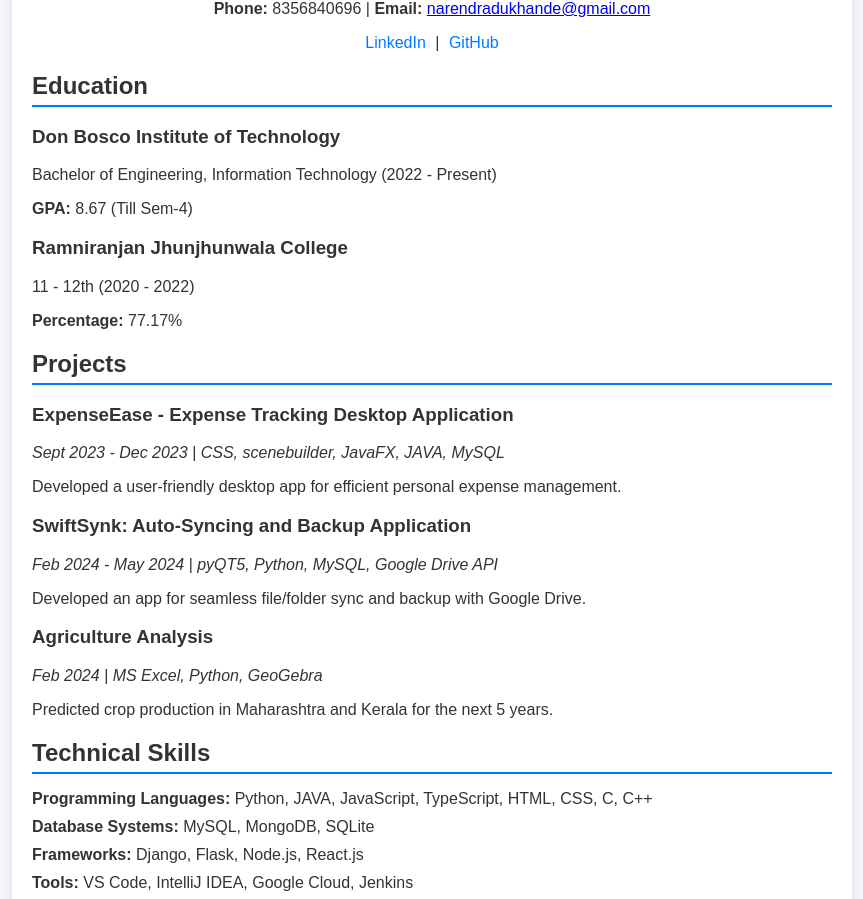
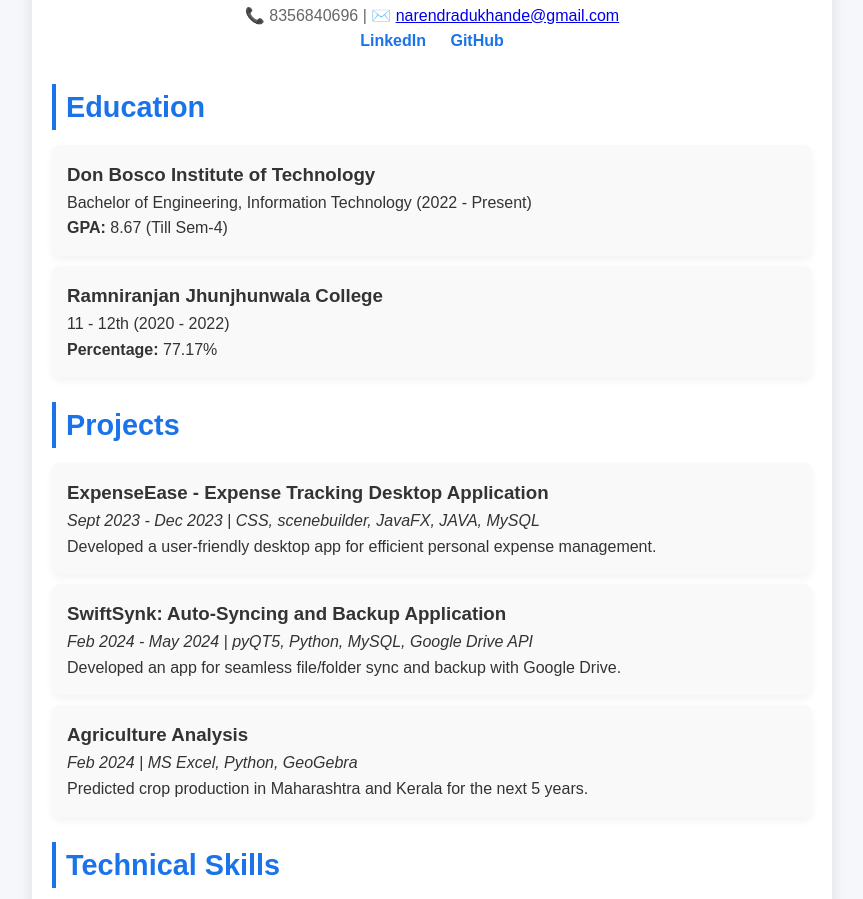
Before and after one commit to narendra3003/profile, a plain HTML site: page index.html in a window 1280 px wide. Shown: the part 107-1006 px from the top of the page, without its empty margins (208-1071 px from the left). Drawn offline with Linux system fonts and the light colour scheme.

Commit message:
Updated CSS

```diff
--- a/index.html
+++ b/index.html
@@ -10,25 +10,26 @@
 
 <div class="container">
     <!-- Header Section -->
-    <header>
+    <header class="header">
         <h1>Narendra Dukhande</h1>
         <p>Thane (W), Maharashtra, 400606</p>
-        <p><strong>Phone:</strong> 8356840696 | <strong>Email:</strong> <a href="mailto:narendradukhande@gmail.com">narendradukhande@gmail.com</a></p>
+        <p class="contact-info">📞 8356840696 | ✉️ <a href="mailto:narendradukhande@gmail.com">narendradukhande@gmail.com</a></p>
         <div class="social-links">
-            <a href="https://linkedin.com/in/narendra-dukhande" target="_blank">LinkedIn</a> |
+            <a href="https://linkedin.com/in/narendra-dukhande" target="_blank">LinkedIn</a>
             <a href="https://github.com/narendra3003" target="_blank">GitHub</a>
         </div>
     </header>
 
+    <main>
         <!-- Education Section -->
-    <section>
+        <section class="section">
             <h2>Education</h2>
-        <div class="education-item">
+            <div class="card">
                 <h3>Don Bosco Institute of Technology</h3>
                 <p>Bachelor of Engineering, Information Technology (2022 - Present)</p>
                 <p><strong>GPA:</strong> 8.67 (Till Sem-4)</p>
             </div>
-        <div class="education-item">
+            <div class="card">
                 <h3>Ramniranjan Jhunjhunwala College</h3>
                 <p>11 - 12th (2020 - 2022)</p>
                 <p><strong>Percentage:</strong> 77.17%</p>
@@ -36,19 +37,19 @@
         </section>
 
         <!-- Projects Section -->
-    <section>
+        <section class="section">
             <h2>Projects</h2>
-        <div class="project-item">
+            <div class="card">
                 <h3>ExpenseEase - Expense Tracking Desktop Application</h3>
                 <p><em>Sept 2023 - Dec 2023 | CSS, scenebuilder, JavaFX, JAVA, MySQL</em></p>
                 <p>Developed a user-friendly desktop app for efficient personal expense management.</p>
             </div>
-        <div class="project-item">
+            <div class="card">
                 <h3>SwiftSynk: Auto-Syncing and Backup Application</h3>
                 <p><em>Feb 2024 - May 2024 | pyQT5, Python, MySQL, Google Drive API</em></p>
                 <p>Developed an app for seamless file/folder sync and backup with Google Drive.</p>
             </div>
-        <div class="project-item">
+            <div class="card">
                 <h3>Agriculture Analysis</h3>
                 <p><em>Feb 2024 | MS Excel, Python, GeoGebra</em></p>
                 <p>Predicted crop production in Maharashtra and Kerala for the next 5 years.</p>
@@ -56,9 +57,9 @@
         </section>
 
         <!-- Skills Section -->
-    <section>
+        <section class="section">
             <h2>Technical Skills</h2>
-        <ul>
+            <ul class="skills-list">
                 <li><strong>Programming Languages:</strong> Python, JAVA, JavaScript, TypeScript, HTML, CSS, C, C++</li>
                 <li><strong>Database Systems:</strong> MySQL, MongoDB, SQLite</li>
                 <li><strong>Frameworks:</strong> Django, Flask, Node.js, React.js</li>
@@ -68,7 +69,7 @@
         </section>
 
         <!-- Achievements Section -->
-    <section>
+        <section class="section">
             <h2>Honors and Achievements</h2>
             <ul>
                 <li>Winner of DBIT Innoquest 2023 (Dec 2023)</li>
@@ -77,14 +78,14 @@
         </section>
 
         <!-- Extracurricular Section -->
-    <section>
+        <section class="section">
             <h2>Extracurricular Experience</h2>
-        <div class="extra-item">
+            <div class="card">
                 <h3>Design Team Core Member</h3>
                 <p><em>DOMAIN Club - DBIT Math Club (Oct 2023 - Mar 2024)</em></p>
                 <p>Organized Math Club quiz competitions and taught juniors in Calculator Workshop.</p>
             </div>
-        <div class="extra-item">
+            <div class="card">
                 <h3>DSA Expert</h3>
                 <p><em>Google Developers Group on Campus (Sep 2024 - Present)</em></p>
                 <p>Mentored juniors in DSA and Competitive Programming.</p>
@@ -92,20 +93,13 @@
         </section>
 
         <!-- Additional Info Section -->
-    <section>
+        <section class="section">
             <h2>Additional Information</h2>
             <p><strong>Languages:</strong> English, Hindi, Marathi</p>
             <p><strong>Interests:</strong> Cricket, Trekking, Chess</p>
         </section>
+    </main>
 </div>
 
 </body>
-<script>
-    // script.js (Optional)
-    document.addEventListener('DOMContentLoaded', () => {
-        console.log('Page loaded');
-        // Additional JavaScript features can be added here.
-    });
-
-</script>
 </html>
--- a/style.css
+++ b/style.css
@@ -1,77 +1,108 @@
-/* Global Styles */
-body {
-    font-family: Arial, sans-serif;
+/* General Reset */
+* {
     margin: 0;
     padding: 0;
-    background-color: #f4f4f9;
+    box-sizing: border-box;
+}
+
+body {
+    font-family: 'Arial', sans-serif;
+    background-color: #f5f7fa;
     color: #333;
+    line-height: 1.6;
 }
 
 .container {
-    width: 80%;
+    width: 90%;
     max-width: 800px;
     margin: 0 auto;
     padding: 20px;
-    background: #fff;
-    box-shadow: 0px 0px 10px rgba(0, 0, 0, 0.1);
+    background-color: #ffffff;
+    border-radius: 10px;
+    box-shadow: 0 8px 16px rgba(0, 0, 0, 0.1);
+    transition: box-shadow 0.3s ease;
+}
+
+.container:hover {
+    box-shadow: 0 8px 20px rgba(0, 0, 0, 0.15);
 }
 
 /* Header */
-header {
+.header {
     text-align: center;
-    margin-bottom: 20px;
+    margin-bottom: 30px;
 }
 
-header h1 {
-    font-size: 2em;
-    margin: 0;
-    color: #333;
+.header h1 {
+    font-size: 2.5em;
+    font-weight: bold;
+    color: #1a73e8;
+}
+
+.header p {
+    color: #666;
+}
+
+.contact-info {
+    font-size: 1em;
+    color: #444;
 }
 
 .social-links a {
-    color: #007bff;
+    color: #1a73e8;
+    margin: 0 10px;
     text-decoration: none;
-    margin: 0 5px;
+    font-weight: bold;
 }
 
 .social-links a:hover {
     text-decoration: underline;
 }
 
-/* Section Styles */
-section {
-    margin-bottom: 20px;
+/* Sections */
+.section {
+    margin-bottom: 25px;
 }
 
-section h2 {
-    font-size: 1.5em;
-    border-bottom: 2px solid #007bff;
-    padding-bottom: 5px;
+.section h2 {
+    font-size: 1.8em;
+    color: #1a73e8;
+    border-left: 4px solid #1a73e8;
+    padding-left: 10px;
+    margin-bottom: 15px;
+}
+
+.card {
+    background: #f9f9f9;
+    border-radius: 8px;
+    padding: 15px;
     margin-bottom: 10px;
+    box-shadow: 0 4px 8px rgba(0, 0, 0, 0.05);
+    transition: transform 0.2s ease;
+}
+
+.card:hover {
+    transform: scale(1.02);
 }
 
 /* Lists */
-ul {
+.skills-list, .section ul {
     list-style-type: none;
     padding-left: 0;
 }
 
-ul li {
+.skills-list li {
     margin-bottom: 10px;
-}
-
-.project-item, .education-item, .extra-item {
-    margin-bottom: 15px;
+    font-size: 1em;
 }
 
 /* Responsive Design */
 @media (max-width: 600px) {
-    .container {
-        width: 90%;
-        padding: 15px;
+    .header h1 {
+        font-size: 2em;
     }
 
-    header h1 {
-        font-size: 1.8em;
+    .section h2 {
+        font-size: 1.5em;
     }
 }
```
Lines whose indentation alone changed are shown as unchanged.
